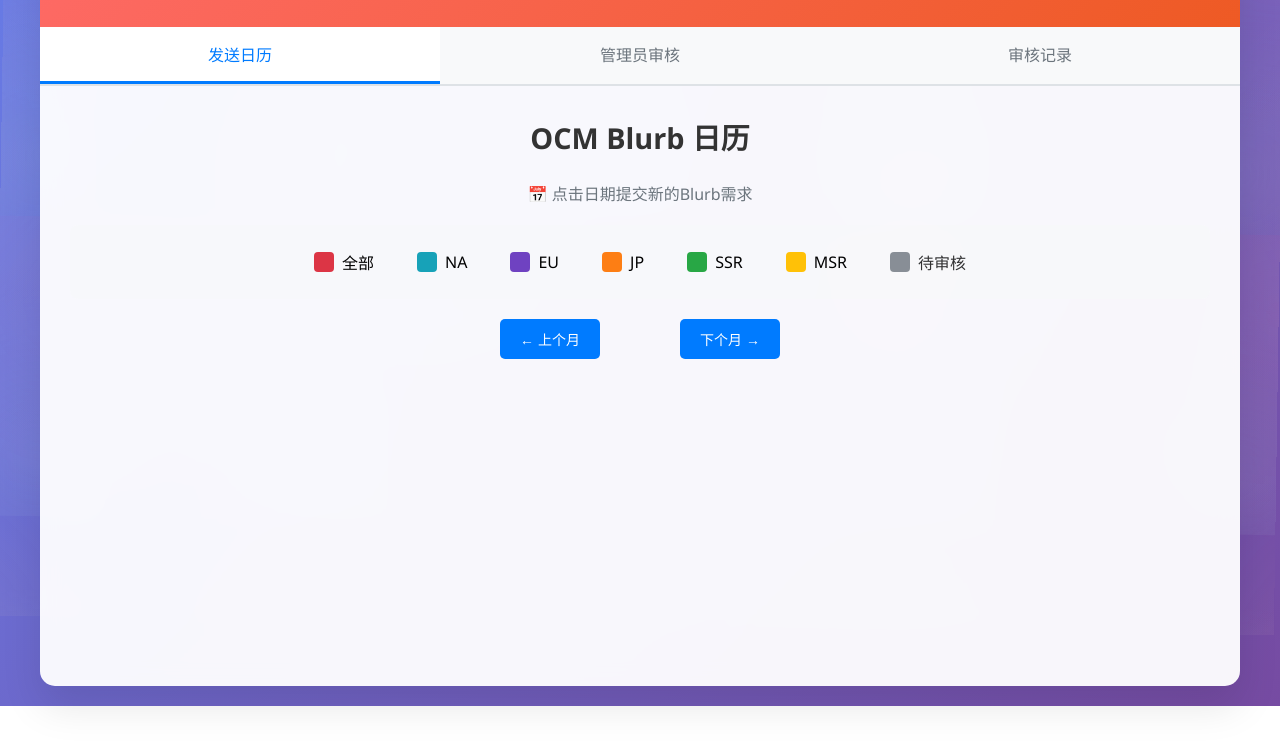
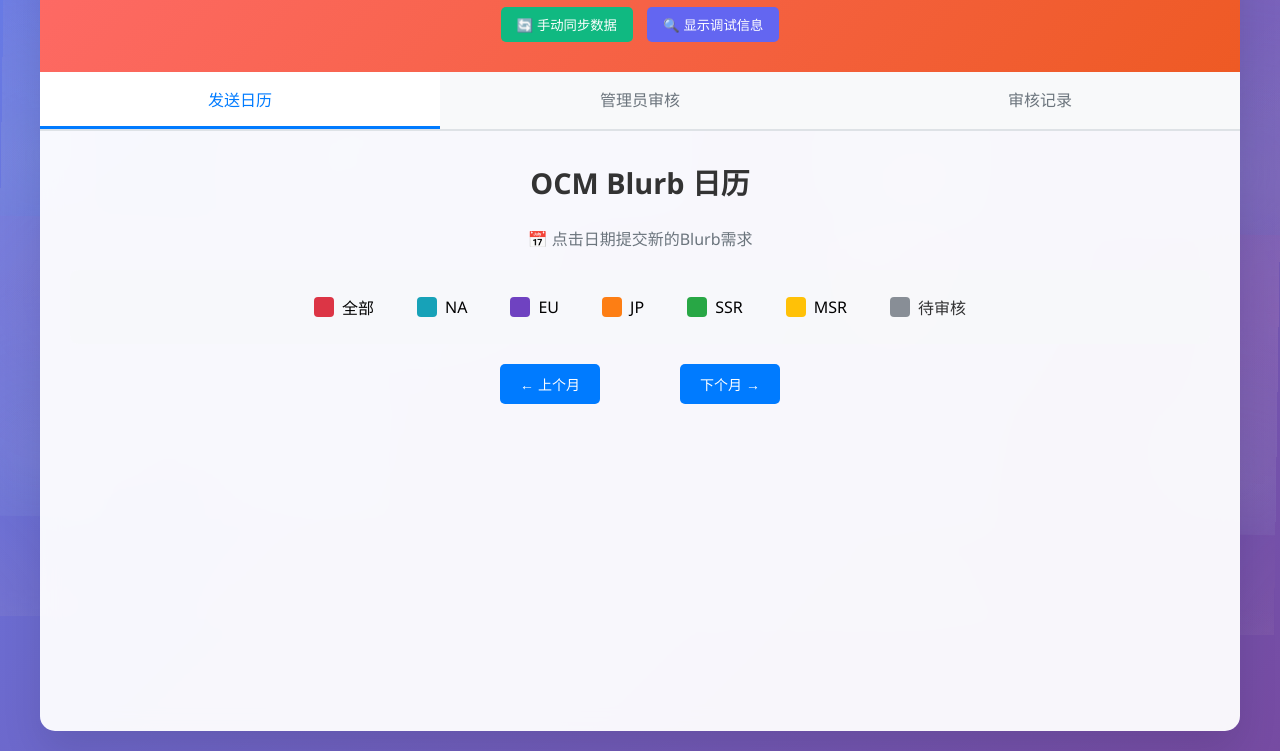
Before and after one commit to TreeyaF/treeyaff.gitbub.io, a plain HTML site: page index.html in a window 1280 px wide. Shown: the part 157-908 px from the top of the page. Before the commit the page ends 863 px from the top, so only its background shows below. Drawn offline with nearby package versions, Linux system fonts and the light colour scheme.

Commit message:
Add files via upload

```diff
--- a/index.html
+++ b/index.html
@@ -981,6 +981,14 @@
             <h1>OCM Blurb 提报 - 协同合作版</h1>
             <div id="collabStatus" style="margin-top: 10px; padding: 8px; background: rgba(255,255,255,0.2); border-radius: 5px; font-size: 14px;">
                 🔄 协同功能启动中...
+            </div>
+            <div style="margin-top: 10px;">
+                <button onclick="manualLoadData()" style="background: #10b981; color: white; padding: 8px 16px; border: none; border-radius: 5px; cursor: pointer; margin-right: 10px;">
+                    🔄 手动同步数据
+                </button>
+                <button onclick="showDebugInfo()" style="background: #6366f1; color: white; padding: 8px 16px; border: none; border-radius: 5px; cursor: pointer;">
+                    🔍 显示调试信息
+                </button>
             </div>
         </div>
 
@@ -1289,9 +1297,11 @@
                     collaborationEnabled = true;
                     updateCollabStatus('✅ 协同功能已启用 - 支持多人实时协作');
                     console.log('协同功能启用成功');
+                    console.log('[DEBUG] 准备在1秒后加载云端数据...');
 
                     // 加载云端数据
                     setTimeout(() => {
+                        console.log('[DEBUG] 开始执行云端数据加载...');
                         loadDataFromCloud();
                     }, 1000);
 
@@ -1407,6 +1417,39 @@
             } catch (error) {
                 console.error('[DEBUG] 加载云端数据异常:', error);
             }
+        }
+
+        // 手动加载云端数据
+        async function manualLoadData() {
+            console.log('[MANUAL] 手动触发云端数据加载');
+            updateCollabStatus('🔄 正在同步云端数据...');
+
+            try {
+                await loadDataFromCloud();
+                updateCollabStatus('✅ 数据同步完成！');
+            } catch (error) {
+                console.error('[MANUAL] 手动加载失败:', error);
+                updateCollabStatus('❌ 数据同步失败');
+            }
+        }
+
+        // 显示调试信息
+        function showDebugInfo() {
+            console.log('=== 调试信息 ===');
+            console.log('collaborationEnabled:', collaborationEnabled);
+            console.log('supabase存在:', !!supabase);
+            console.log('requests数量:', requests.length);
+            console.log('approvedEvents数量:', approvedEvents.length);
+            console.log('本地requests:', requests);
+            console.log('本地events:', approvedEvents);
+
+            alert(`调试信息：
+协同功能: ${collaborationEnabled ? '已启用' : '未启用'}
+Supabase: ${supabase ? '已连接' : '未连接'}
+本地请求: ${requests.length} 个
+本地事件: ${approvedEvents.length} 个
+
+详细信息请查看控制台`);
         }
 
         // 保存到云端（使用调试版本中验证有效的代码）
```
